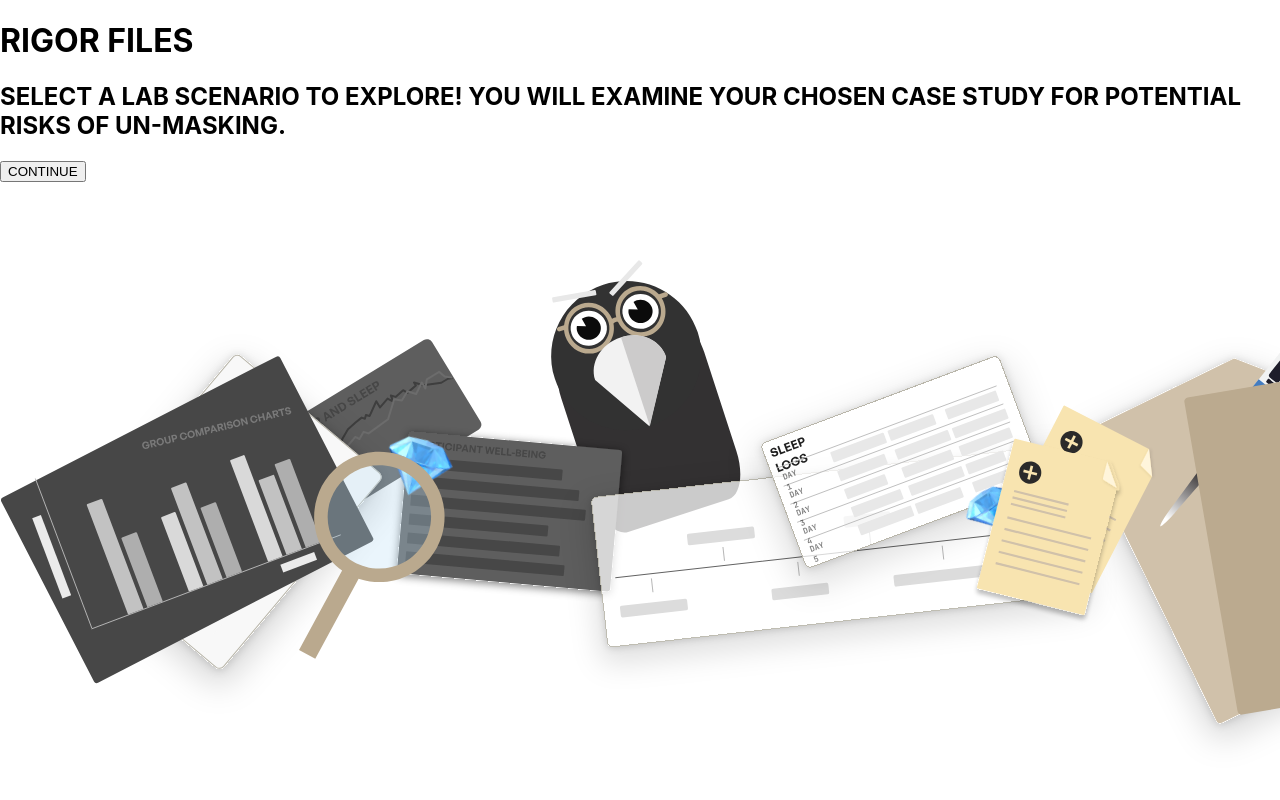
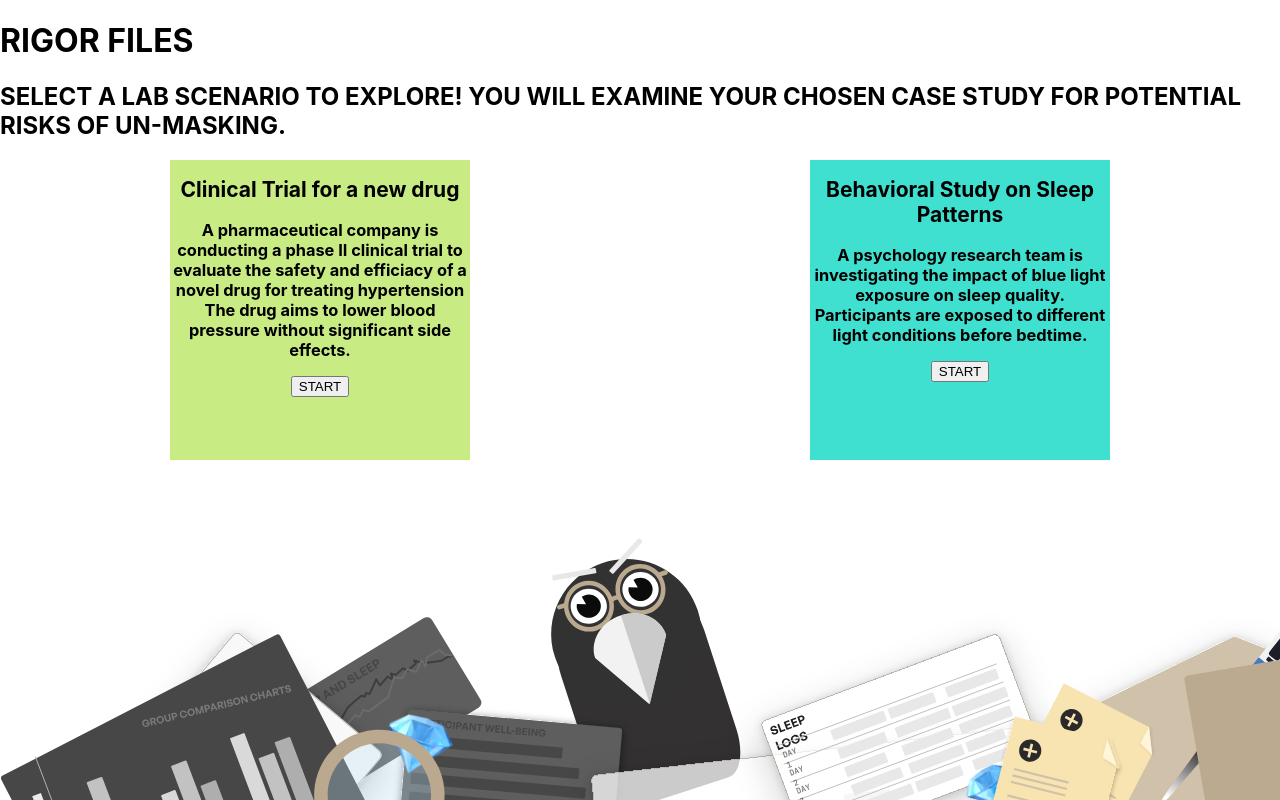
Before and after one commit to c4r-dev/hms-aem-rig-fil-v1, a React (Create React App) app: page /selectPage in a window 1280 px wide. Shown: the top 800 px of the page. Built offline with nearby package versions, Linux system fonts and the light colour scheme.

Commit message:
selection

```diff
--- a/src/App.css
+++ b/src/App.css
@@ -1,38 +1,21 @@
-.App {
+.boxes {
+  display: flex;
+  justify-content: space-around;
+  align-items: center;
+}
+
+.box {
+  width: 300px;
+  height: 300px;
+  color: black;
+  font-size: 14px;
   text-align: center;
 }
 
-.App-logo {
-  height: 40vmin;
-  pointer-events: none;
+.yellow {
+  background-color: rgb(201, 235, 131);
 }
 
-@media (prefers-reduced-motion: no-preference) {
-  .App-logo {
-    animation: App-logo-spin infinite 20s linear;
-  }
+.blue {
+  background-color: turquoise
 }
-
-.App-header {
-  background-color: #282c34;
-  min-height: 100vh;
-  display: flex;
-  flex-direction: column;
-  align-items: center;
-  justify-content: center;
-  font-size: calc(10px + 2vmin);
-  color: white;
-}
-
-.App-link {
-  color: #61dafb;
-}
-
-@keyframes App-logo-spin {
-  from {
-    transform: rotate(0deg);
-  }
-  to {
-    transform: rotate(360deg);
-  }
-}
--- a/src/components/selectPage.jsx
+++ b/src/components/selectPage.jsx
@@ -6,8 +6,13 @@ export default function StartRaven() {
 
     const navigate = useNavigate();
 
-    const submitContinueClick = () => {
-      navigate("/selectPage")
+
+    const submitStart1Click = () => {
+        navigate("/")
+    }
+
+    const submitStart2Click = () => {
+        navigate("/")
     }
 
     return (
@@ -19,13 +24,35 @@ export default function StartRaven() {
                     YOUR CHOSEN CASE STUDY FOR POTENTIAL RISKS OF UN-MASKING.</h2></p>
             </div>
 
-            <input
-                type="button"
-                onClick={submitContinueClick}
-                value="CONTINUE" />
+            <div className="boxes">
+                <div className="box yellow">
+                    <h2>Clinical Trial for a new drug</h2>
+                    <p><h3>A pharmaceutical company is conducting
+                        a phase II clinical trial to evaluate the safety
+                        and efficiacy of a novel drug for treating
+                        hypertension The drug aims to lower blood
+                        pressure without significant side effects.</h3></p>
+                    <input
+                        type="button"
+                        onClick={submitStart1Click}
+                        value="START" />
+                </div>
+                <div className="box blue">
+                    <h2>Behavioral Study on Sleep Patterns</h2>
+                    <p><h3>A psychology research team is investigating the
+                        impact of blue light exposure on sleep quality. Participants
+                        are exposed to different light conditions before bedtime.</h3></p>
+                    <input
+                        type="button"
+                        onClick={submitStart2Click}
+                        value="START" />
+                </div>
+            </div>
+
             <div>
                 <Raven4 />
             </div>
+
         </>
     )
 }
```
